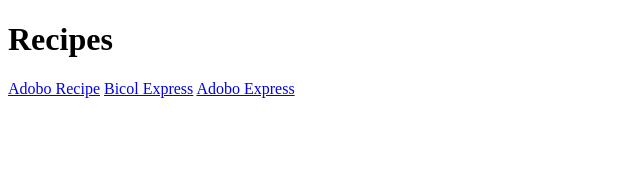
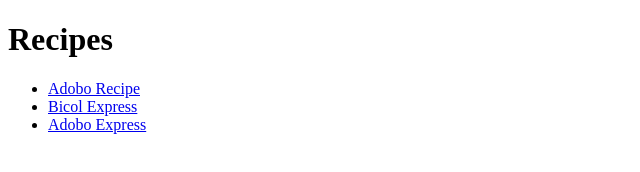
Before and after one commit to jmajsdev/odin-recipes, a plain HTML site: page index.html in a window 1280 px wide. Shown: the whole page, without its empty margins (0-640 px from the left). Drawn offline with Linux system fonts and the light colour scheme.

Commit message:
Added ul on links

```diff
--- a/index.html
+++ b/index.html
@@ -8,8 +8,10 @@
 </head>
 <body>
     <h1>Recipes</h1>
-    <a href="recipes/adobo.html">Adobo Recipe</a>
-    <a href="/recipes/bicol-express.html">Bicol Express</a>
-    <a href="/recipes/adobo-express.html">Adobo Express</a>
+   <ul>
+        <li><a href="recipes/adobo.html">Adobo Recipe</a></li>
+        <li><a href="/recipes/bicol-express.html">Bicol Express</a></li>
+        <li><a href="/recipes/adobo-express.html">Adobo Express</a></li>
+    </ul>
 </body>
 </html>
```
